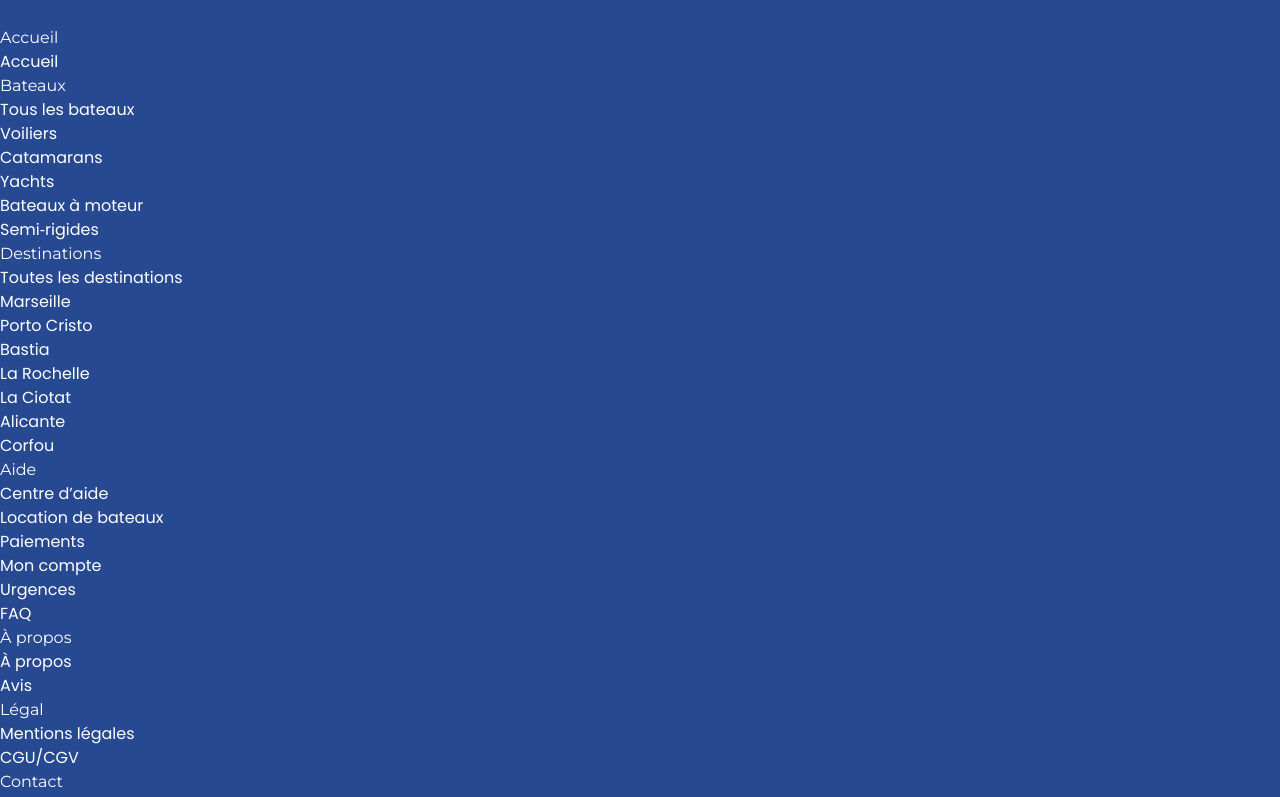
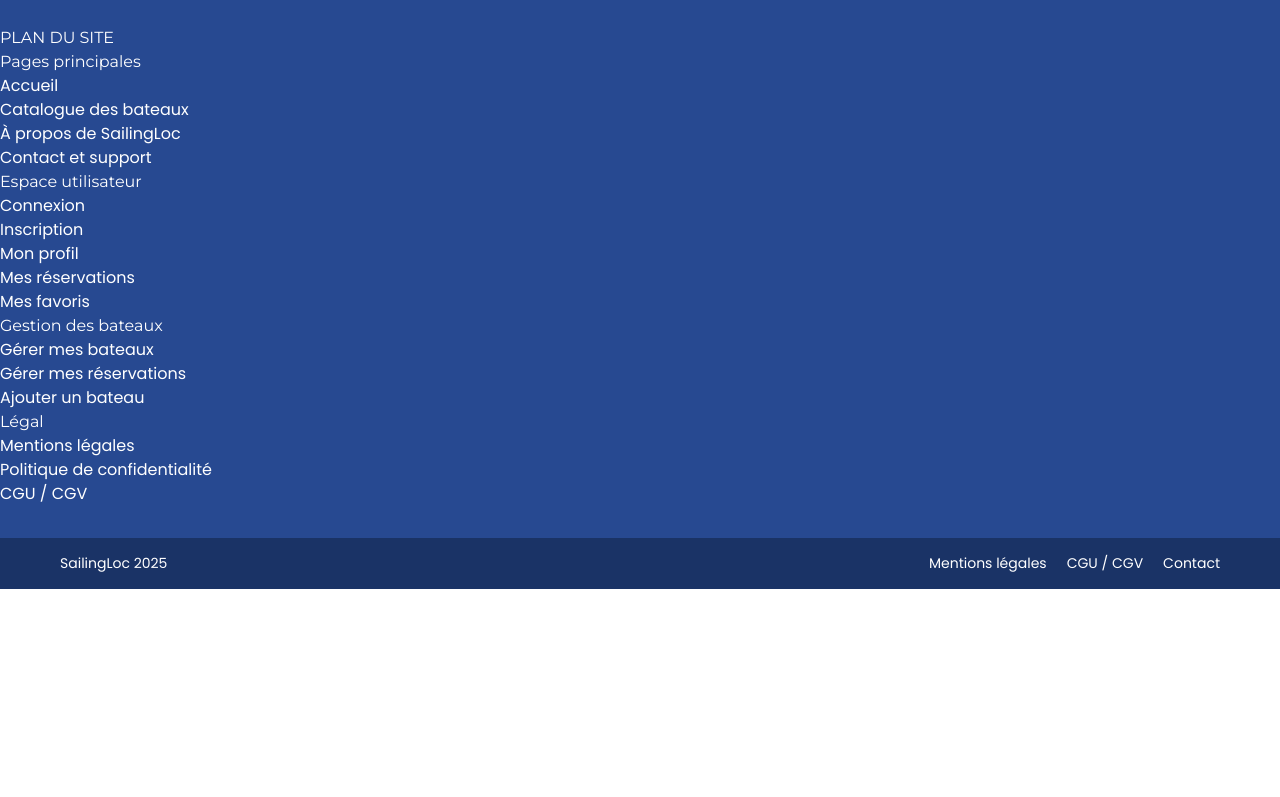
Before and after one commit to sidykeita/SailingLoc, a React (Vite) app: page / in a window 1280 px wide. Shown: the part 2160-2957 px from the top of the page. After the commit the page ends 2749 px from the top, so only its background shows below. Built offline with nearby package versions, Linux system fonts and the light colour scheme; no server answers.

Commit message:
plan du site

```diff
--- a/src/Layout.jsx
+++ b/src/Layout.jsx
@@ -28,8 +28,7 @@
 
 // Import du CSS pour le layout
 import './assets/css/Layout.css';
-import { useAuth } from './contexts/AuthContext';
-import { footerLinksPublic, footerLinksTenant, footerLinksOwner, footerLinksAdmin } from './components/common/footerLinks';
+import { footerLinksPublic } from './components/common/footerLinks';
 
 const Layout = ({ children }) => {
   const [showDropdown, setShowDropdown] = useState(false);
@@ -41,13 +40,7 @@
   const [scrolled, setScrolled] = useState(false);
   const [mobileMenuOpen, setMobileMenuOpen] = useState(false);
   const [windowWidth, setWindowWidth] = useState(window.innerWidth);
-  const { currentUser, userRole } = useAuth();
-  const roleSections = !currentUser
-    ? []
-    : (userRole === 'propriétaire'
-        ? footerLinksOwner
-        : (userRole === 'admin' ? footerLinksAdmin : footerLinksTenant));
-  const sections = [...footerLinksPublic, ...roleSections];
+  const sections = footerLinksPublic;
 
   const toggleMobileMenu = () => {
     setMobileMenuOpen(!mobileMenuOpen);
@@ -291,6 +284,7 @@
         {/* Site map links */}
         <div className="footer-sitemap">
           <div className="footer-sitemap-container">
+            <h3 className="footer-sitemap-heading">PLAN DU SITE</h3>
             {sections.map((group) => (
               <nav className="footer-sitemap-section" key={group.title} aria-label={`Liens ${group.title}`}>
                 <h4 className="footer-sitemap-title">{group.title}</h4>
--- a/src/components/common/footerLinks.js
+++ b/src/components/common/footerLinks.js
@@ -2,104 +2,38 @@
 
 export const footerLinksPublic = [
   {
-    title: 'Accueil',
-    links: [{ label: 'Accueil', to: '/' }],
-  },
-  {
-    title: 'Bateaux',
+    title: 'Pages principales',
     links: [
-      { label: 'Tous les bateaux', to: '/boats' },
-      { label: 'Voiliers', to: '/boats/sailing' },
-      { label: 'Catamarans', to: '/boats/catamaran' },
-      { label: 'Yachts', to: '/boats/yacht' },
-      { label: 'Bateaux à moteur', to: '/boats/motor' },
-      { label: 'Semi‑rigides', to: '/boats/semi-rigide' },
+      { label: 'Accueil', to: '/' },
+      { label: 'Catalogue des bateaux', to: '/boats' },
+      { label: 'À propos de SailingLoc', to: '/about' },
+      { label: 'Contact et support', to: '/contact' },
     ],
   },
   {
-    title: 'Destinations',
+    title: 'Espace utilisateur',
     links: [
-      { label: 'Toutes les destinations', to: '/destinations' },
-      { label: 'Marseille', to: '/destinations/marseille' },
-      { label: 'Porto Cristo', to: '/destinations/porto-cristo' },
-      { label: 'Bastia', to: '/destinations/bastia' },
-      { label: 'La Rochelle', to: '/destinations/la-rochelle' },
-      { label: 'La Ciotat', to: '/destinations/la-ciotat' },
-      { label: 'Alicante', to: '/destinations/alicante' },
-      { label: 'Corfou', to: '/destinations/corfou' },
+      { label: 'Connexion', to: '/login' },
+      { label: 'Inscription', to: '/register' },
+      { label: 'Mon profil', to: '/dashboard' },
+      { label: 'Mes réservations', to: '/locations' },
+      { label: 'Mes favoris', to: '/favorites' },
     ],
   },
   {
-    title: 'Aide',
+    title: 'Gestion des bateaux',
     links: [
-      { label: 'Centre d’aide', to: '/help' },
-      { label: 'Location de bateaux', to: '/help/boat-rental' },
-      { label: 'Paiements', to: '/help/payments' },
-      { label: 'Mon compte', to: '/help/account' },
-      { label: 'Urgences', to: '/help/emergency' },
-      { label: 'FAQ', to: '/help/faq' },
-    ],
-  },
-  {
-    title: 'À propos',
-    links: [
-      { label: 'À propos', to: '/about' },
-      { label: 'Avis', to: '/about/reviews' },
+      { label: 'Gérer mes bateaux', to: '/owner/dashboard' },
+      { label: 'Gérer mes réservations', to: '/owner/dashboard/reservations' },
+      { label: 'Ajouter un bateau', to: '/add-boat' },
     ],
   },
   {
     title: 'Légal',
     links: [
       { label: 'Mentions légales', to: '/legal-notices' },
-      { label: 'CGU/CGV', to: '/cgu-cgv' },
-    ],
-  },
-  {
-    title: 'Contact',
-    links: [{ label: 'Nous contacter', to: '/contact' }],
-  },
-  {
-    title: 'Compte',
-    links: [
-      { label: 'Connexion', to: '/login' },
-      { label: 'Inscription', to: '/register' },
-      { label: 'Inscription locataire', to: '/register/tenant' },
-      { label: 'Inscription propriétaire', to: '/register/owner' },
+      { label: 'Politique de confidentialité', to: '/legal-notices' },
+      { label: 'CGU / CGV', to: '/cgu-cgv' },
     ],
   },
 ];
-
-export const footerLinksTenant = [
-  {
-    title: 'Espace locataire',
-    links: [
-      { label: 'Tableau de bord', to: '/dashboard' },
-      { label: 'Mes locations', to: '/locations' },
-      { label: 'Mes avis', to: '/reviews' },
-      { label: 'Mes favoris', to: '/favorites' },
-    ],
-  },
-];
-
-export const footerLinksOwner = [
-  {
-    title: 'Espace propriétaire',
-    links: [
-      { label: 'Tableau de bord', to: '/owner/dashboard' },
-      { label: 'Ajouter un bateau', to: '/add-boat' },
-      { label: 'Calendrier', to: '/owner/dashboard/calendrier' },
-      { label: 'Réservations', to: '/owner/dashboard/reservations' },
-      { label: 'Revenus', to: '/owner/dashboard/revenus' },
-      { label: 'Avis', to: '/owner/dashboard/avis' },
-      { label: 'Favoris', to: '/owner/dashboard/favoris' },
-      { label: 'Réserver', to: '/owner/dashboard/reserver' },
-    ],
-  },
-];
-
-export const footerLinksAdmin = [
-  {
-    title: 'Administration',
-    links: [{ label: 'Dashboard admin', to: '/admin/dashboard' }],
-  },
-];
```
